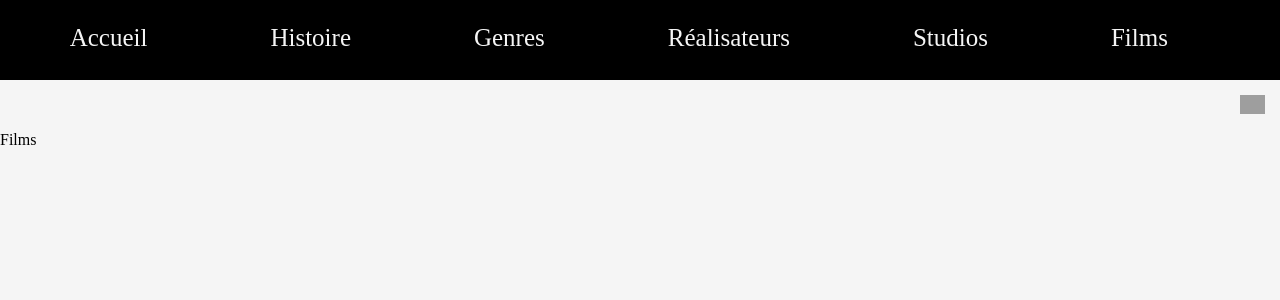
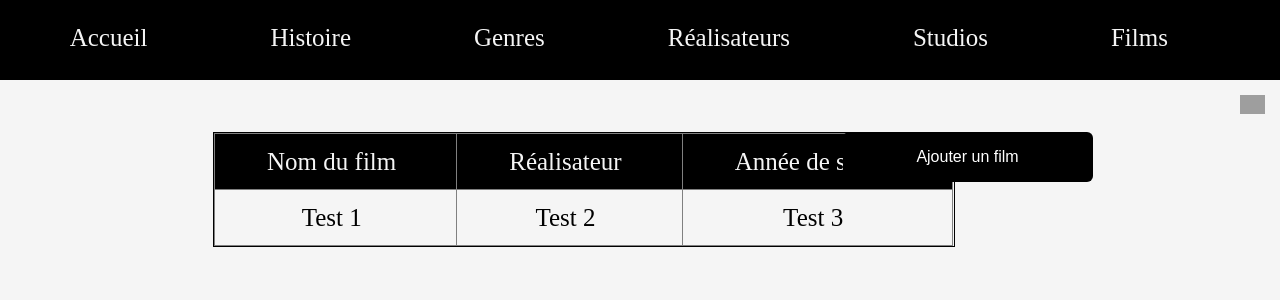
Before and after one commit to BenZen59/cinemajap, a React (Create React App) app: page /film in a window 1280 px wide. Shown: the top 300 px of the page. Built offline with nearby package versions, Linux system fonts and the light colour scheme; grey boxes are pictures that could not be loaded.

Commit message:
add film

```diff
--- /dev/null
+++ b/src/components/Film/Film.css
@@ -0,0 +1,51 @@
+.texteChamps{
+  color: whitesmoke;
+  background-color: black;
+  font-size: 25px;
+}
+
+.texteChamps th{
+  border: 1px solid gray;
+  padding-top: 15px;
+  padding-bottom: 15px;
+  padding-left: 52px;
+  padding-right: 60px;
+  text-align: center;
+}
+
+.texteChamps td{
+  border: 1px solid gray;
+  padding-top: 15px;
+  padding-bottom: 15px;
+  padding-left: 52px;
+  padding-right: 60px;
+  color: black;
+  text-align: center;
+  background-color: whitesmoke;
+}
+
+.champs{
+  border: 1px solid black;
+  height: auto;
+  width: 740px;
+  font-size: 25px;
+  margin-left: 2%;
+}
+
+.button{
+  background-color: #000;
+  border: none;
+  color: #fff;
+  border-radius: 6px;
+  cursor: pointer;
+  font-size: 16px;
+  margin-left: -300px;
+  width: 250px;
+  height: 50px;
+
+}
+
+.film{
+  display: flex;
+  justify-content: space-evenly;
+}
--- a/src/components/Film/Film.jsx
+++ b/src/components/Film/Film.jsx
@@ -1,3 +1,26 @@
+import './Film.css';
+import { Button } from 'rsuite';
+
 export default function Film() {
-  return <div className='film'>Films</div>;
+  return (
+    <div className='film'>
+      <div className='champs'>
+        <table className='texteChamps'>
+          <tr>
+            <th>Nom du film</th>
+            <th>Réalisateur</th>
+            <th>Année de sortie</th>
+          </tr>
+          <tr>
+            <td>Test 1</td>
+            <td>Test 2</td>
+            <td>Test 3</td>
+          </tr>
+        </table>
+      </div>
+      <Button className='button' appearance='primary'>
+        Ajouter un film
+      </Button>
+    </div>
+  );
 }
```
